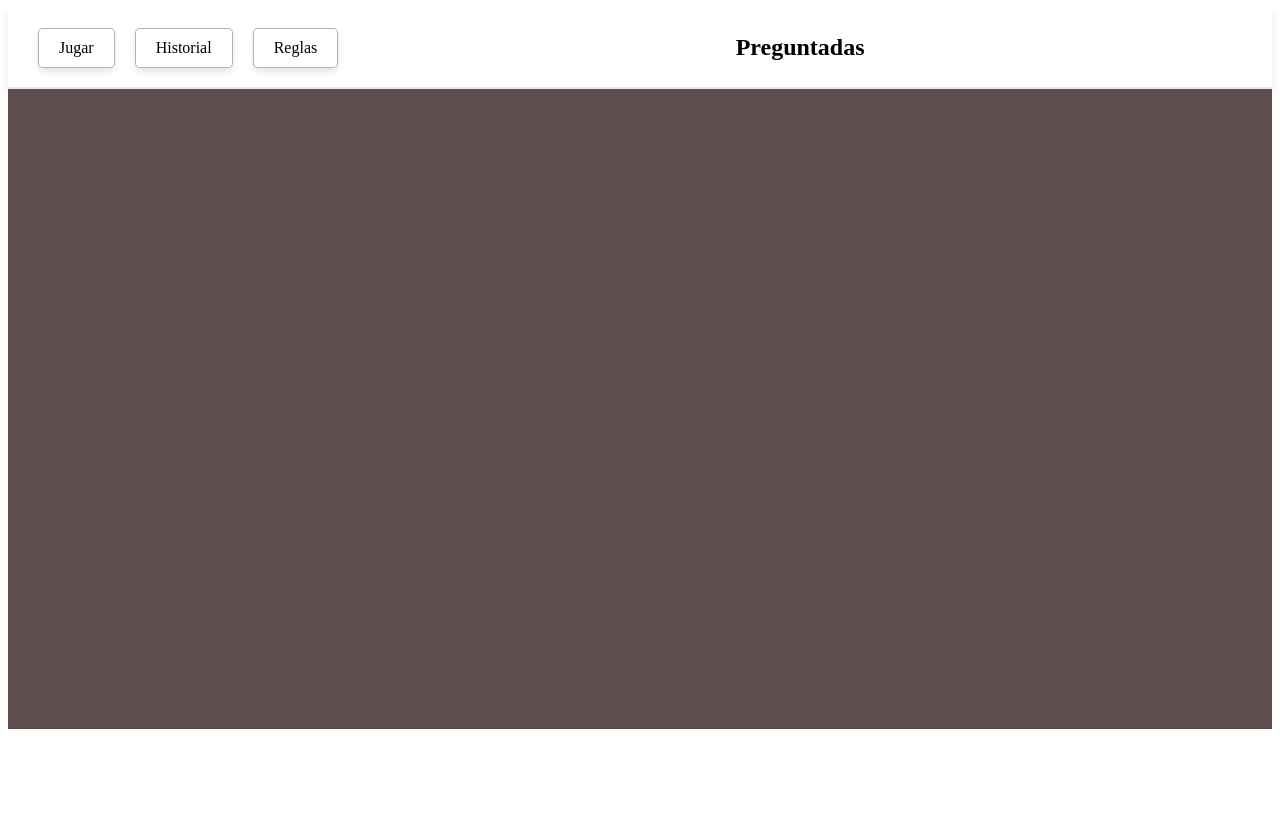
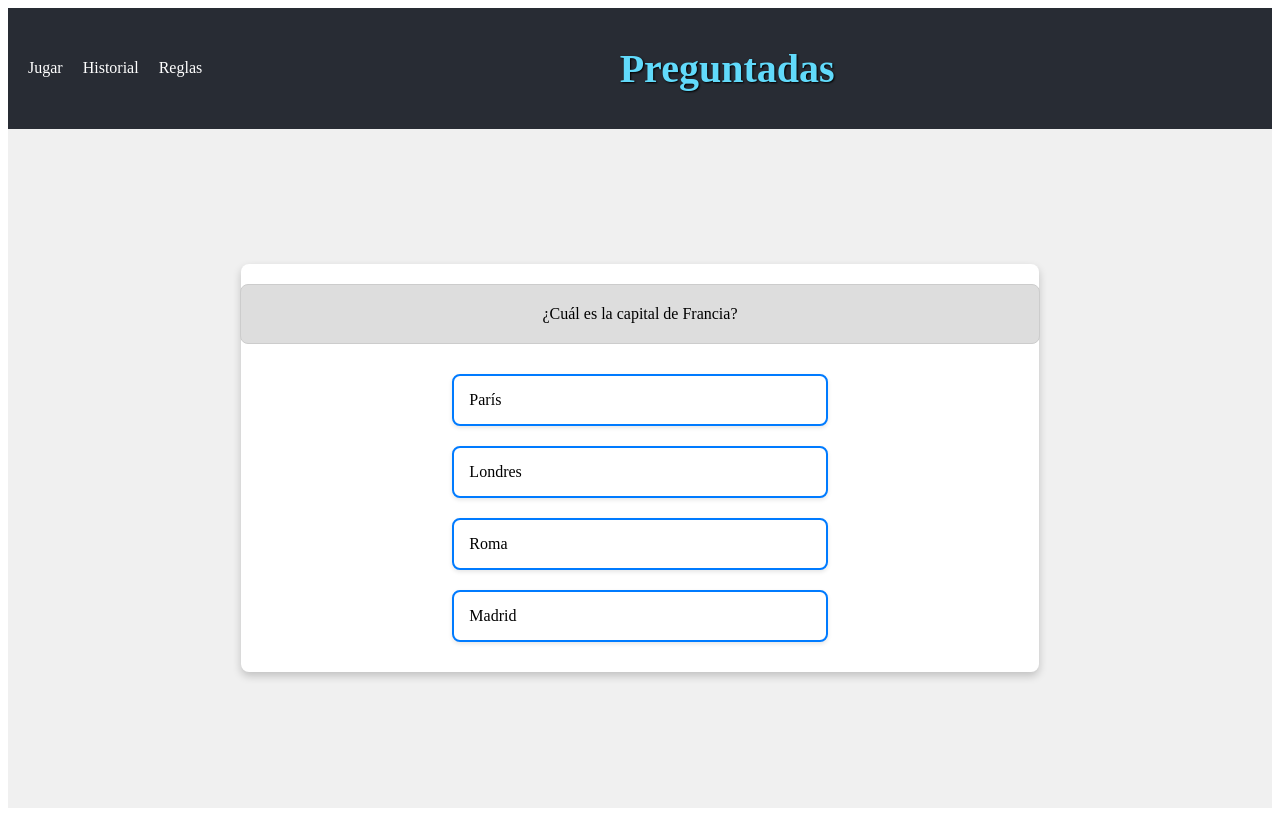
Before and after one commit to Jose121001/Tarea01-Lenguajes, a React (Create React App) app in the folder client/: page / in a window 1280 px wide. Built offline with nearby package versions, Linux system fonts and the light colour scheme.

Commit message:
Zona de juego creada en la seccion front. Pasaremos a la zona de back para la coneccion de BD

```diff
--- a/client/src/App.css
+++ b/client/src/App.css
@@ -1,81 +1,85 @@
 /* Contenedor del encabezado */
-.Menu_header {
-    display: flex; /* Utiliza Flexbox para alinear los elementos en una fila */
-    align-items: center; /* Centra verticalmente los elementos */
-    padding: 10px; /* Espaciado interno del encabezado */
-    background-color: white; /* Fondo blanco para el encabezado */
-    box-shadow: 0 4px 8px rgba(0, 0, 0, 0.1); /* Sombra sutil para el encabezado */
-    border-bottom: 2px solid rgba(0, 0, 0, 0.1); /* Borde inferior suave */
-    justify-content: space-between; /* Espacia los elementos para que se distribuyan uniformemente */
+.Menu_app {
+    display: flex;  /* Utiliza Flexbox para alinear los elementos en una fila */
+    flex-direction: column;
+    height: 100vh;
   }
 
-  /* Contenedor de los botones */
+  .Menu_header {
+    display: flex;
+    justify-content: space-between;
+    align-items: center;
+    padding: 10px 20px;
+    background-color: #282c34;
+  }
+    /* Contenedor de los botones */
   .Menu_sidebar {
-    display: flex; /* Utiliza Flexbox para alinear los botones en una fila */
-    align-items: center; /* Centra verticalmente los botones */
+    display: flex;
+    gap: 20px;
   }
 
-  /* Estilos para los botones */
   .Button_play,
   .Button_historial,
   .Button_rules {
-    margin-left: 20px; /* Espacio a la izquierda de cada botón */
-    cursor: pointer; /* Cambia el cursor a una mano cuando se pasa sobre los botones */
-    border: 1px solid rgba(0, 0, 0, 0.3); /* Borde suave negro */
-    background-color: white; /* Fondo blanco para los botones */
-    padding: 10px 20px; /* Espacio interno del botón */
-    border-radius: 5px; /* Redondea las esquinas del botón */
-    box-shadow: 0 4px 6px rgba(0, 0, 0, 0.1); /* Sombra sutil para el botón */
-    transition: all 0.3s ease; /* Transición suave para los efectos */
+    color: white;
+    cursor: pointer;
   }
-
-  /* Efecto 3D y preselección al pasar el mouse */
-  .Button_play:hover,
-  .Button_historial:hover,
-  .Button_rules:hover {
-    background-color: rgba(0, 0, 0, 0.05); /* Fondo ligeramente oscuro al pasar el mouse */
-    border-color: rgba(0, 0, 0, 0.5); /* Borde más oscuro al pasar el mouse */
-    box-shadow: 0 6px 12px rgba(0, 0, 0, 0.2); /* Sombra más prominente al pasar el mouse */
-    transform: translateY(-2px); /* Efecto de elevación */
+   /* Contenedor del título */
+  .MenuWallpaper {
+    flex-grow: 1;
+    text-align: center;
   }
-
-  /* Contenedor del título */
-  .MenuWallpaper {
-    flex: 1; /* Ocupa el espacio restante en el contenedor Flexbox */
-    display: flex; /* Utiliza Flexbox para centrar el título */
-    justify-content: center; /* Centra horizontalmente el contenido */
-    text-align: center; /* Centra el texto horizontalmente */
-  }
-
   /* Estilos para el título */
   .Title_name {
-    font-size: 24px; /* Tamaño del texto del título */
-    font-weight: bold; /* Texto en negrita para el título */
+    font-size: 2.5em;
+    color: #61dafb;
+    text-shadow: 1px 1px 2px #000;
   }
-
-  /* Contenedor del área de juego */
+    /* Estilos para el área de juego */
   .ContentMenu {
-    display: flex; /* Utiliza Flexbox para el contenedor de juego */
-    justify-content: center; /* Centra horizontalmente el área de juego */
-    align-items: center; /* Centra verticalmente el área de juego */
-    min-height: 80vh; /* Altura mínima del área de juego (80% de la altura de la ventana) */
-    background-color: #5e4d4d; /* Fondo ligeramente gris para el área de juego */
-  }
-
-  /* Estilos para el área de juego */
-  .ContentMenu_play {
-    width: 70%; /* Ancho del área de juego (70% del contenedor principal) */
-    max-width: 700px; /* Ancho máximo del área de juego */
-    height: 70%; /* Altura del área de juego */
-    background-color: black; /* Fondo negro para mostrar la zona del div */
-    border-radius: 8px; /* Bordes redondeados del área de juego */
+    display: flex;
+    justify-content: center;
+    align-items: center;
+    flex-grow: 1;
+    background-color: #f0f0f0;
   }
 
   /* Estilos para el área de juegos */
   .ContentMenu_play {
-    width: 60%; /* Ancho del área de juego (60% del contenedor principal) */
-    max-width: 600px; /* Ancho máximo del área de juego */
-    height: 70%; /* Altura del área de juego */
-    background-color: black; /* Fondo negro para mostrar la zona del div */
-    border-radius: 8px; /* Bordes redondeados del área de juego */
+    display: flex;
+    flex-direction: column;
+    align-items: center;
+    width: 60%;
+    padding: 20px;
+    background-color: #fff;
+    border-radius: 8px;
+    box-shadow: 0 4px 8px rgba(0, 0, 0, 0.2);
   }
+  /* Zona donde iran las preguntas */
+  .Bar_questions {
+    width: 100%;
+    padding: 20px;
+    background-color: #ddd;
+    border: 1px solid #ccc;
+    margin-bottom: 20px;
+    border-radius: 8px;
+    text-align: center;
+  }
+  /* Boptones de las respuestas */
+  .ResponseButton {
+    width: 45%;
+    margin: 10px 2.5%;
+    padding: 15px;
+    background-color: #fff;
+    border: 2px solid #007BFF;
+    border-radius: 8px;
+    box-shadow: 0 2px 4px rgba(0, 0, 0, 0.1);
+    cursor: pointer;
+    transition: all 0.3s ease;
+  }
+  /* Animacion al precionar los botones*/
+  .ResponseButton:hover {
+    background-color: #007BFF;
+    color: white;
+    transform: scale(1.05);
+  }
--- a/client/src/App.js
+++ b/client/src/App.js
@@ -15,11 +15,18 @@ function App() {
       </header>
       <div className='ContentMenu'>
         <div className='ContentMenu_play'>
-          {/* Contenido del juego aquí */}
+          <div className="Bar_questions">
+            {/* Zona de preguntas. Coneccion a DB */}
+            ¿Cuál es la capital de Francia?
+          </div>
+          <div className="ResponseButton">París</div>
+          <div className="ResponseButton">Londres</div>
+          <div className="ResponseButton">Roma</div>
+          <div className="ResponseButton">Madrid</div>
         </div>
       </div>
     </div>
-  );//
+  );
 }
 
 export default App;
```
